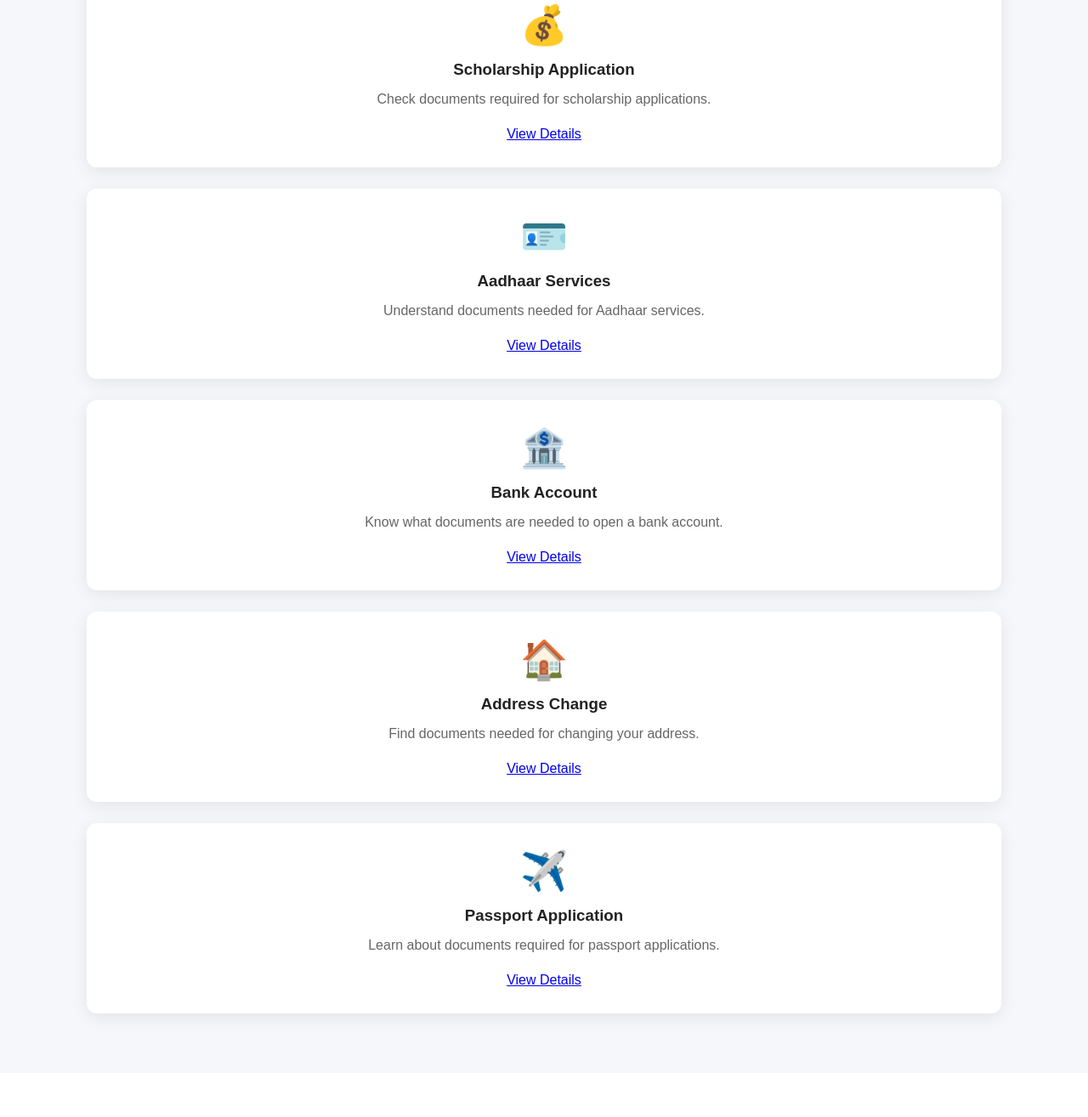
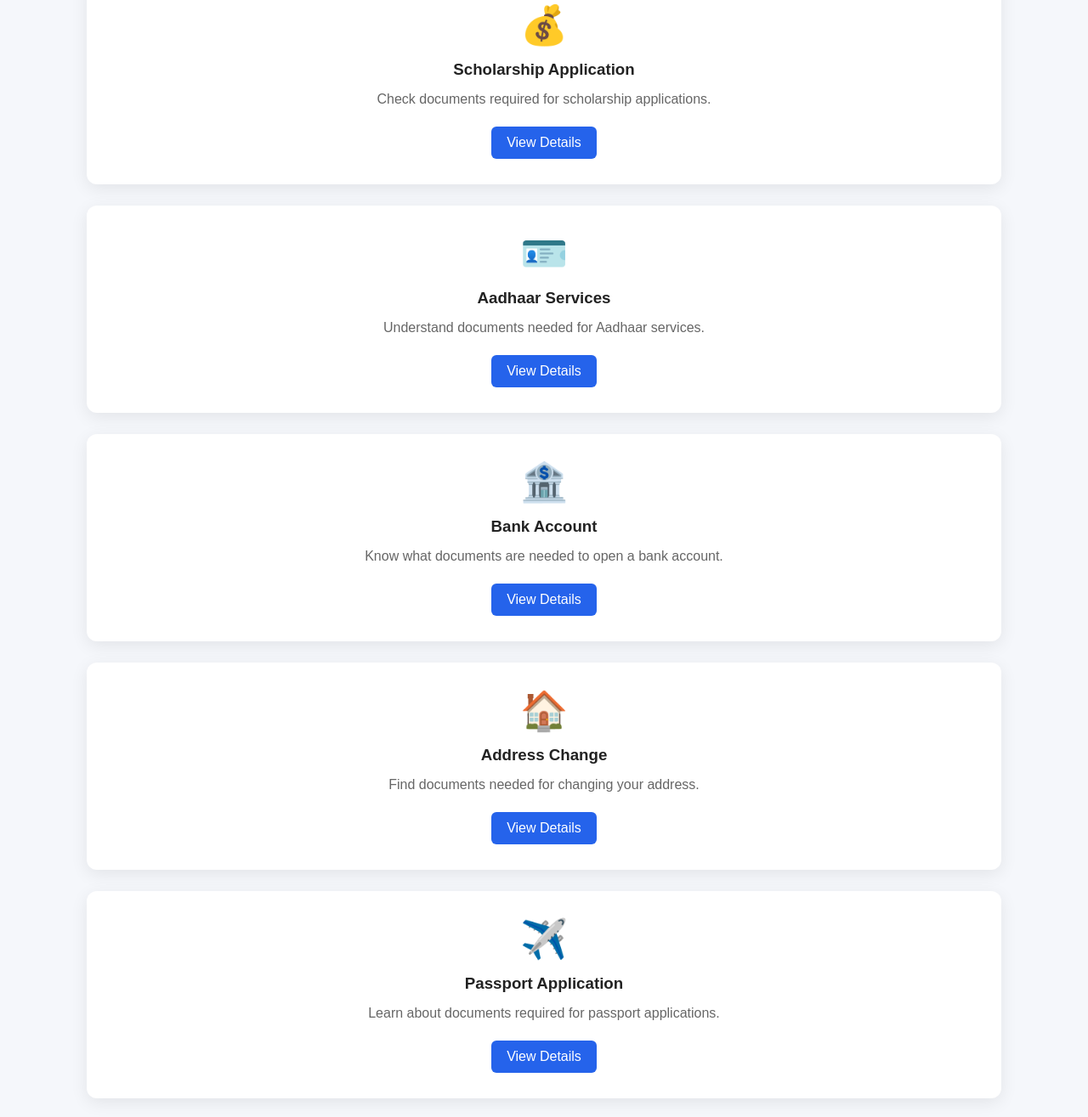
Before and after one commit to KDprasanna/Document-Buddy-, a website: page index.html in a window 1280 px wide. Shown: the part 1045-2360 px from the top of the page at 85% size. Drawn offline with Linux system fonts and the light colour scheme; no server answers.

Commit message:
Update button styles for detail links in index.html

```diff
--- a/index.html
+++ b/index.html
@@ -97,9 +97,8 @@
                     Check documents required for scholarship applications.
                 </p>
 
-                <a href="pages/scholarship.html"class="card-button">
-                    View Details
-                </a>
+                <a href="pages/scholarship.html"class="card-button"
+style="display:inline-block; padding:10px 18px; background:#2563eb; color:white; border-radius:6px; text-decoration:none;"  > View Details</a>
 
             </div>
 
@@ -115,7 +114,7 @@
                     Understand documents needed for Aadhaar services.
                 </p>
 
-                <a href="pages/aadhaar.html"class="card-button">
+                <a href="pages/aadhaar.html"class="card-button "style="display:inline-block; padding:10px 18px; background:#2563eb; color:white; border-radius:6px; text-decoration:none;">
                     View Details
                 </a>
 
@@ -133,7 +132,7 @@
                     Know what documents are needed to open a bank account.
                 </p>
 
-                <a href="pages/bank.html"class="card-button">
+                <a href="pages/bank.html"class="card-button"style="display:inline-block; padding:10px 18px; background:#2563eb; color:white; border-radius:6px; text-decoration:none;">
                     View Details
                 </a>
 
@@ -151,7 +150,7 @@
                     Find documents needed for changing your address.
                 </p>
 
-                <a href="pages/address.html"class=card-button>
+                <a href="pages/address.html"class=card-button style="display:inline-block; padding:10px 18px; background:#2563eb; color:white; border-radius:6px; text-decoration:none;">
                     View Details
                 </a>
 
@@ -169,7 +168,7 @@
                     Learn about documents required for passport applications.
                 </p>
 
-                <a href="pages/passport.html"class=card-button>
+                <a href="pages/passport.html"class=card-button style="display:inline-block; padding:10px 18px; background:#2563eb; color:white; border-radius:6px; text-decoration:none;">
                     View Details
                 </a>
 
```
